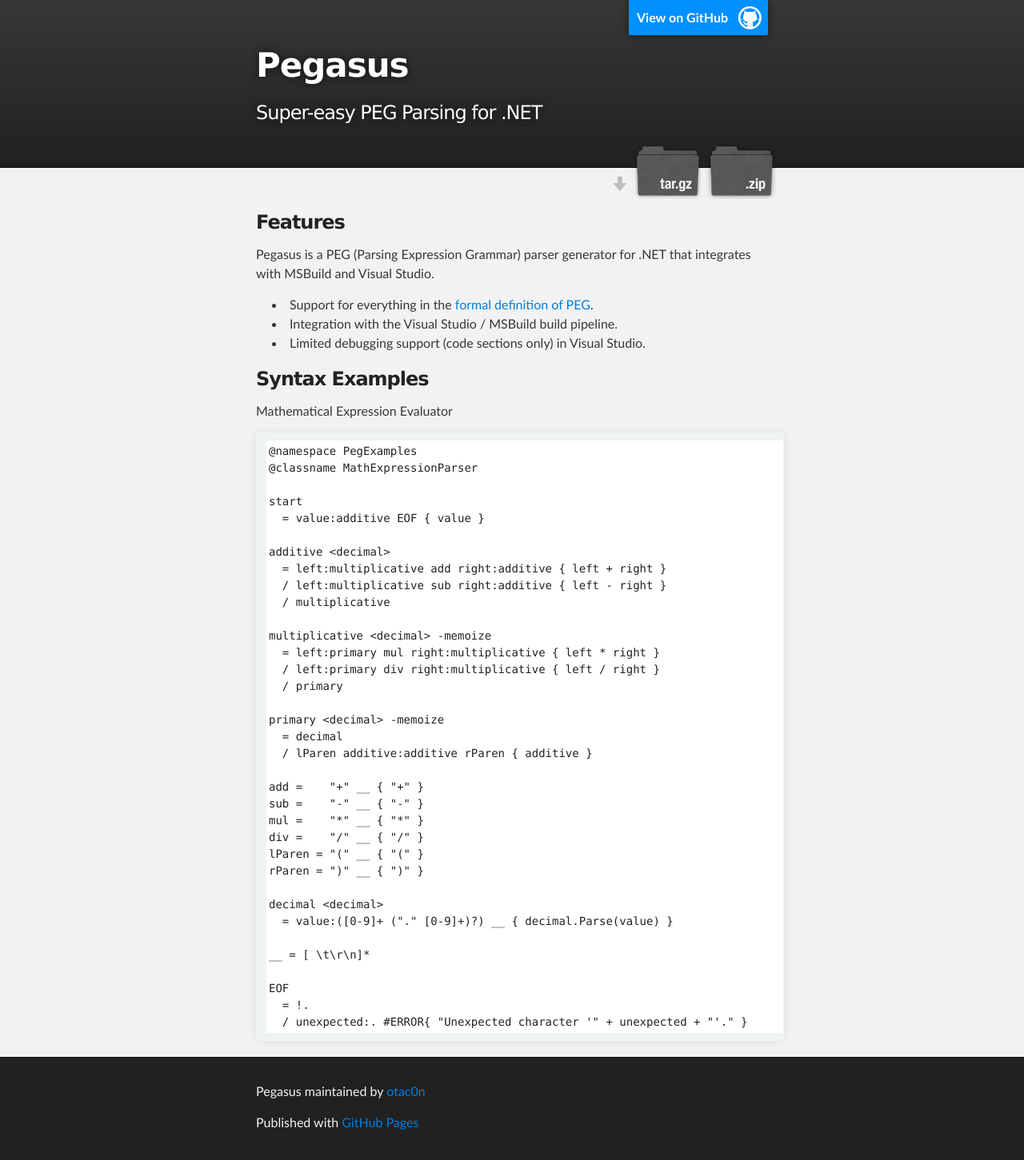
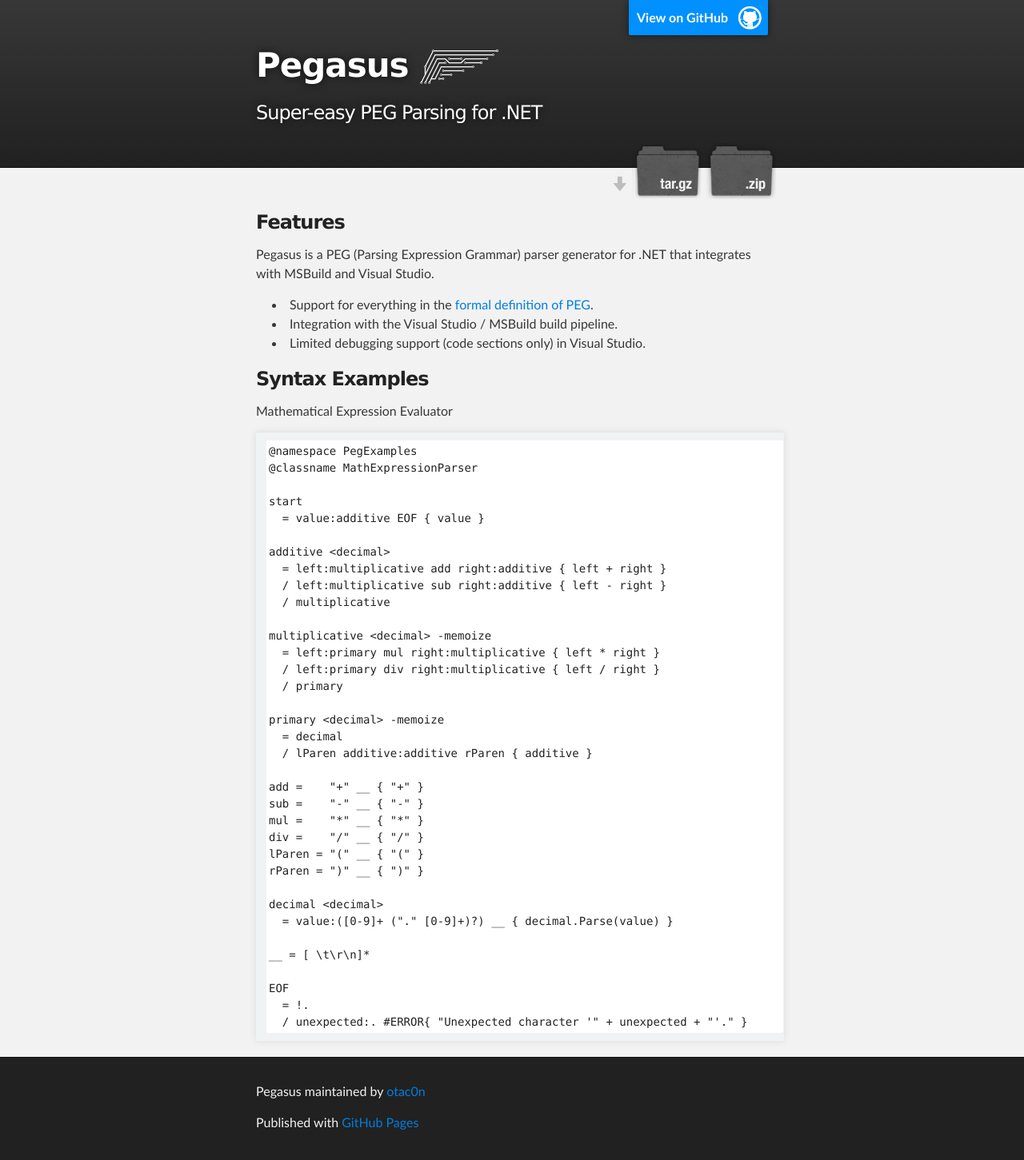
Before and after one commit to otac0n/Pegasus, a Jekyll site: the page built from index.md, in a window 1280 px wide. Shown: the whole page at 80% size. Built offline with Jekyll 4.4.1, drawn with Linux system fonts in a browser that asks for light colours.

Commit message:
Added the Pegasus logo.

```diff
--- a/_layouts/default.html
+++ b/_layouts/default.html
@@ -11,7 +11,7 @@
     <div id="header_wrap" class="outer">
       <header class="inner">
         <a id="forkme_banner" href="https://github.com/otac0n/Pegasus">View on GitHub</a>
-        <h1 id="project_title">Pegasus</h1>
+        <h1 id="project_title">Pegasus <img src="/images/Pegasus.svg" width="100px" /></h1>
         <h2 id="project_tagline">Super-easy PEG Parsing for .NET</h2>
         <section id="downloads">
           <a class="zip_download_link" href="https://github.com/otac0n/Pegasus/zipball/master">Download this project as a .zip file</a>
--- a/stylesheets/stylesheet.css
+++ b/stylesheets/stylesheet.css
@@ -63,6 +63,10 @@
   font-family: 'Myriad Pro', Calibri, Helvetica, Arial, sans-serif;
   line-height: 1.5;
   -webkit-font-smoothing: antialiased;
+}
+
+#header_wrap img {
+  vertical-align: text-bottom;
 }
 
 h1, h2, h3, h4, h5, h6 {
@@ -143,7 +147,7 @@
   font-weight: bold;
 }
 
-img {
+#main_content img {
   position: relative;
   margin: 0 auto;
   max-width: 739px;
@@ -257,7 +261,7 @@
   padding: 20px;
 }
 
-img {
+#main_content img {
   width: 100%;
   max-width: 100%;
 }
```
Also changed, not shown: images/Pegasus.svg (added).
